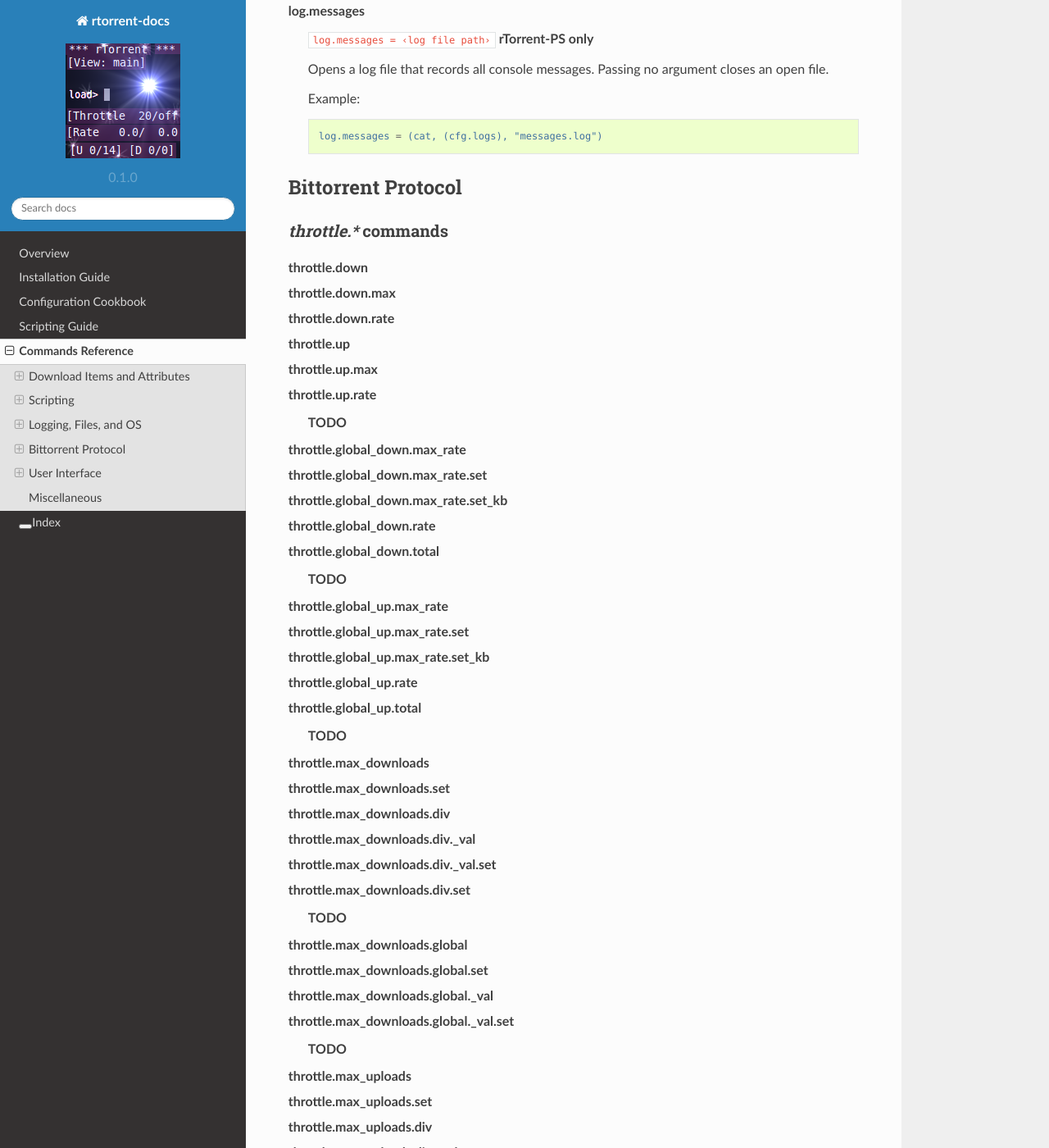
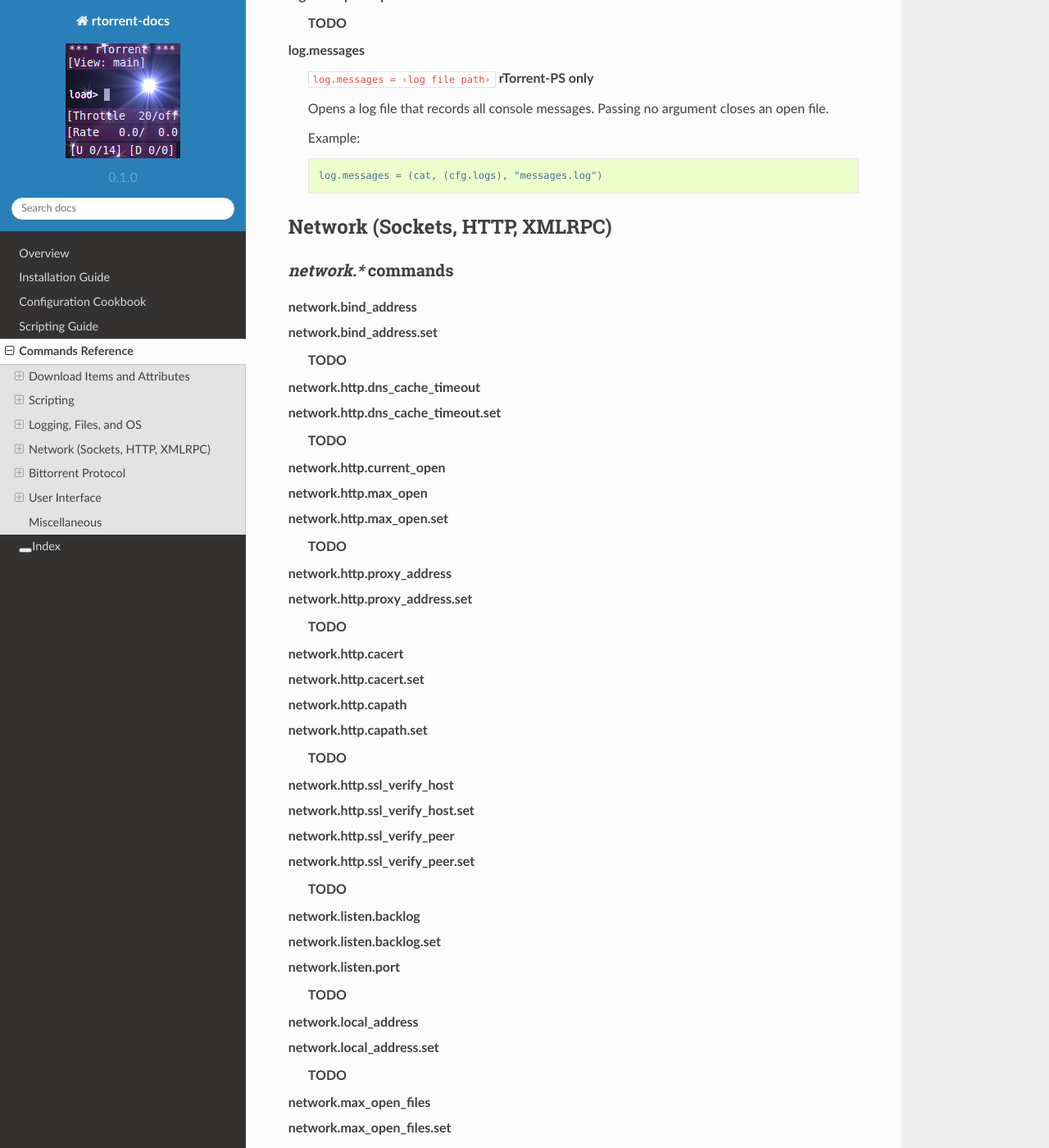
Before and after one commit to rtorrent-community/rtorrent-docs, a Sphinx documentation site: the page built from docs/cmd-ref.rst, in a window 1280 px wide and 1400 px high, scrolled down 15593 px. Shown: the whole window at 82% size. Built offline with Sphinx 7.4.7 and the Read the Docs theme 2.0.0, drawn with Linux system fonts in a browser that asks for light colours; some of the changed text lies outside the part shown.

Commit message:
network group

```diff
--- a/docs/cmd-ref.rst
+++ b/docs/cmd-ref.rst
@@ -21,7 +21,7 @@
 
 
 Scripting
-------------------
+---------
 
 .. include:: include-cmd-scripting.rst
 
@@ -30,6 +30,12 @@
 ----------------------
 
 .. include:: include-cmd-system.rst
+
+
+Network (Sockets, HTTP, XMLRPC)
+-------------------------------
+
+.. include:: include-cmd-network.rst
 
 
 Bittorrent Protocol
--- /dev/null
+++ b/docs/include-cmd-network.rst
@@ -0,0 +1,107 @@
+`network.*` commands
+^^^^^^^^^^^^^^^^^^^^^^^^^^
+
+.. glossary::
+
+    network.bind_address
+    network.bind_address.set
+
+        **TODO**
+
+    network.http.dns_cache_timeout
+    network.http.dns_cache_timeout.set
+
+        **TODO**
+
+    network.http.current_open
+    network.http.max_open
+    network.http.max_open.set
+
+        **TODO**
+
+    network.http.proxy_address
+    network.http.proxy_address.set
+
+        **TODO**
+
+    network.http.cacert
+    network.http.cacert.set
+    network.http.capath
+    network.http.capath.set
+
+        **TODO**
+
+    network.http.ssl_verify_host
+    network.http.ssl_verify_host.set
+    network.http.ssl_verify_peer
+    network.http.ssl_verify_peer.set
+
+        **TODO**
+
+    network.listen.backlog
+    network.listen.backlog.set
+    network.listen.port
+
+        **TODO**
+
+    network.local_address
+    network.local_address.set
+
+        **TODO**
+
+    network.max_open_files
+    network.max_open_files.set
+
+        **TODO**
+
+    network.max_open_sockets
+    network.max_open_sockets.set
+    network.open_sockets
+
+        **TODO**
+
+    network.port_open
+    network.port_open.set
+    network.port_random
+    network.port_random.set
+    network.port_range
+    network.port_range.set
+
+        **TODO**
+
+    network.proxy_address
+    network.proxy_address.set
+
+        **TODO**
+
+    network.receive_buffer.size
+    network.receive_buffer.size.set
+
+        **TODO**
+
+    network.scgi.dont_route
+    network.scgi.dont_route.set
+
+        **TODO**
+
+    network.scgi.open_local
+    network.scgi.open_port
+
+        **TODO**
+
+    network.send_buffer.size
+    network.send_buffer.size.set
+
+        **TODO**
+
+    network.tos.set
+
+        **TODO**
+
+    network.xmlrpc.dialect.set
+    network.xmlrpc.size_limit
+    network.xmlrpc.size_limit.set
+
+        **TODO**
+
+.. END cmd-network
```
Also changed, not shown: other parts of docs/cmd-ref.rst (+0 -3 lines).
